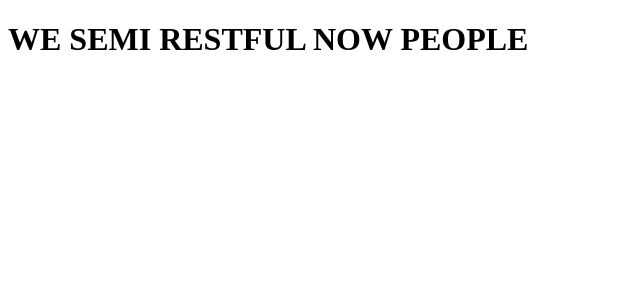
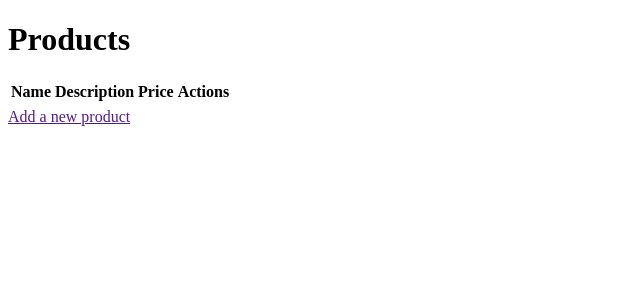
Before and after one commit to andycarver/restful_products, a Python web app: template apps/products/templates/products/index.html in a window 1280 px wide. Shown: the top 300 px of the page, without its empty margins (0-640 px from the left). Run offline with Jinja, Linux system fonts and the light colour scheme; the template is opened without the code that fills it, so the values that code supplies are empty.

Commit message:
started models

```diff
--- a/apps/products/models.py
+++ b/apps/products/models.py
@@ -3,3 +3,9 @@ from __future__ import unicode_literals
 from django.db import models
 
 # Create your models here.
+class Product(models.Model):
+    name = models.CharField(max_length = 50)
+    description = models.CharField(max_length = 100)
+    price = models.
+    created_at = models.DateTimeField(auto_now_add = True)
+    updated_at = models.DateTimeField(auto_now = True)
--- a/apps/products/templates/products/index.html
+++ b/apps/products/templates/products/index.html
@@ -7,6 +7,21 @@
   <title>Document</title>
 </head>
 <body>
-  <h1>WE SEMI RESTFUL NOW PEOPLE</h1>
+  <h1>Products</h1>
+  <table>
+      <tr>
+          <th>Name</th>
+          <th>Description</th>
+          <th>Price</th>
+          <th>Actions</th>
+      </tr>
+      <tr>
+          <td> </td>
+          <td></td>
+          <td></td>
+          <td></td>
+      </tr>
+  </table>
+  <a href="">Add a new product</a>
 </body>
 </html>
```
Also changed, not shown: 2 other files.
